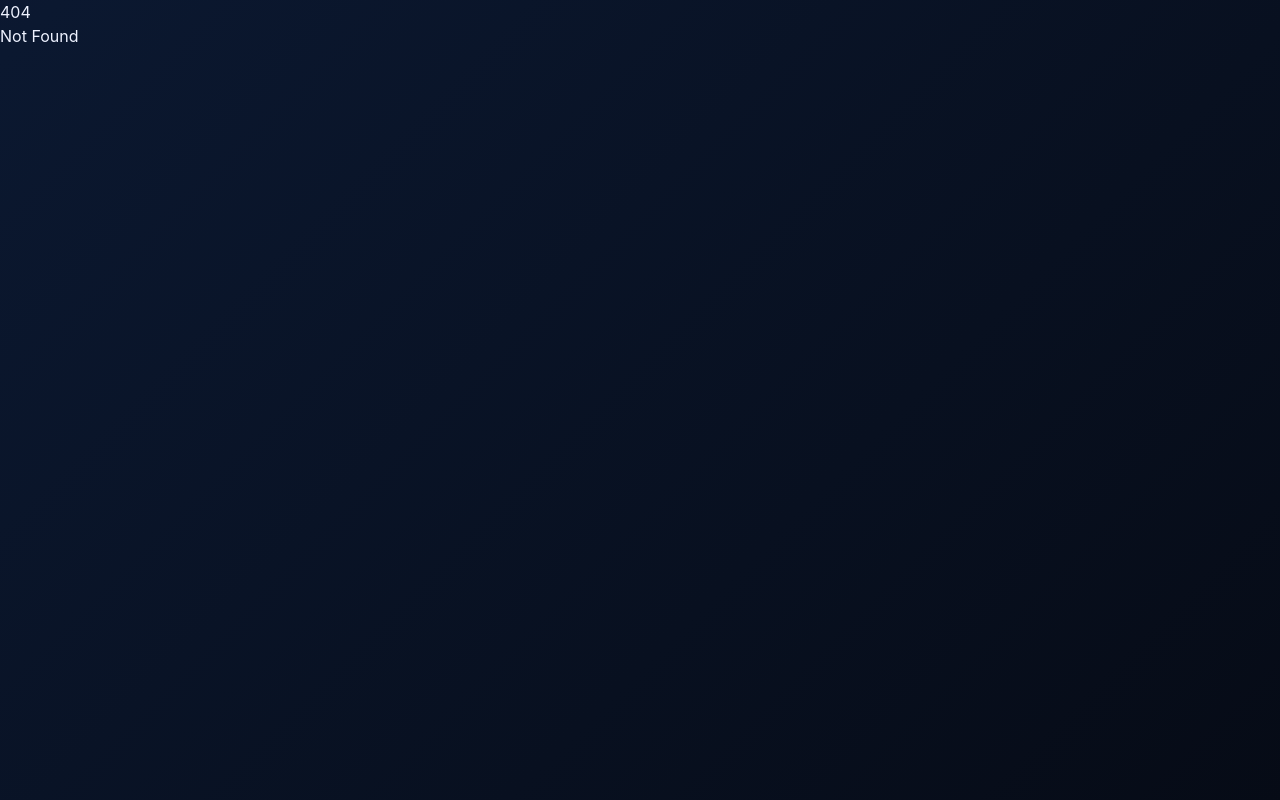
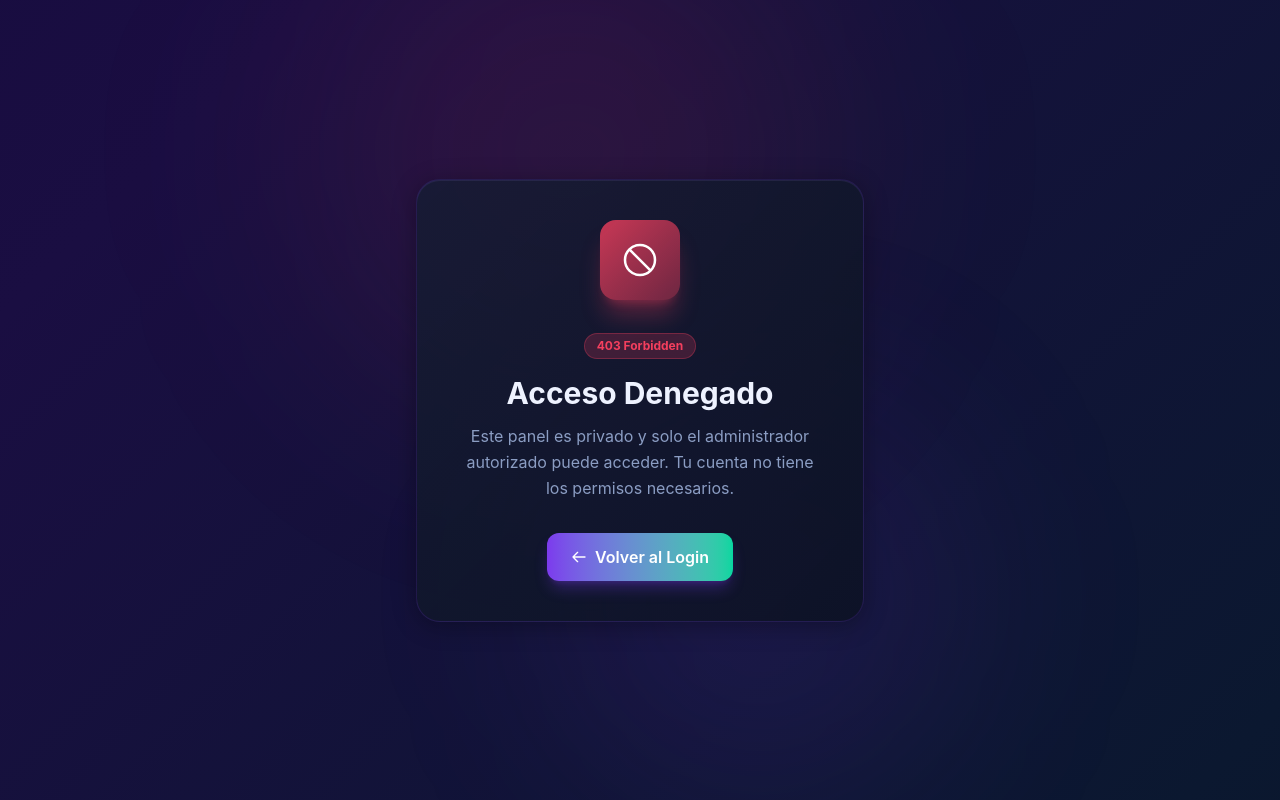
Before and after one commit to KevinKeyssx/PortfolioAdmin-Front, a SvelteKit app: page /forbidden in a window 1280 px wide. Before the commit this address had no page. Built offline with nearby package versions, Linux system fonts and the light colour scheme.

Commit message:
Auth OAtuh login with better-auth & google added

```diff
--- /dev/null
+++ b/src/lib/auth-client.ts
@@ -0,0 +1,10 @@
+import { createAuthClient } from 'better-auth/svelte';
+
+
+export const authClient = createAuthClient();
+
+export const {
+	signIn,
+	signOut,
+	useSession,
+} = authClient;
--- /dev/null
+++ b/src/lib/auth.ts
@@ -0,0 +1,43 @@
+import { betterAuth } from 'better-auth';
+
+import {
+	ADMIN_EMAIL,
+	BETTER_AUTH_SECRET,
+	BETTER_AUTH_URL,
+	GOOGLE_CLIENT_ID,
+	GOOGLE_CLIENT_SECRET,
+} from '$env/static/private';
+
+
+export const auth = betterAuth( {
+	secret          : BETTER_AUTH_SECRET,
+	baseURL         : BETTER_AUTH_URL,
+	socialProviders : {
+		google : {
+			clientId     : GOOGLE_CLIENT_ID,
+			clientSecret : GOOGLE_CLIENT_SECRET,
+		},
+	},
+
+	session : {
+		cookieCache : {
+			enabled : false,
+		},
+		epiresIn : 60 * 60 * 24 * 7,
+	},
+
+	callbacks : {
+		signIn : async ( ctx : { user : { email : string } } ) => {
+			const email = ctx.user?.email ?? '';
+			console.log( 'Intento de signIn. Email:', email, 'Admin email:', ADMIN_EMAIL );
+
+			if ( email !== ADMIN_EMAIL ) {
+				console.log( 'Forbidden: email no coincide' );
+				return false;
+			}
+
+			console.log( 'SignIn exitoso para el admin' );
+			return true;
+		},
+	},
+});
--- /dev/null
+++ b/src/routes/(auth)/forbidden/+page.svelte
@@ -0,0 +1,57 @@
+<svelte:head>
+    <title>Acceso Denegado — Portfolio Admin</title>
+    <meta name="description" content="No tienes permiso para acceder a este panel." />
+</svelte:head>
+
+
+<!-- Decorative background -->
+<div class="fixed inset-0 -z-10 overflow-hidden pointer-events-none">
+    <div class="absolute -top-24 left-1/4 w-[500px] h-[500px] bg-danger/10 rounded-full blur-[120px] animate-float"></div>
+    <div class="absolute bottom-0 right-1/4 w-[400px] h-[400px] bg-primary/10 rounded-full blur-[100px] animate-float" style="animation-delay: 2s;"></div>
+</div>
+
+
+<div class="min-h-screen flex items-center justify-center p-6">
+    <div class="w-full max-w-md text-center animate-scale-in">
+
+        <!-- Card -->
+        <div class="glass rounded-3xl p-10 shadow-2xl shadow-danger/10 ring-1 ring-danger/20">
+
+            <!-- Icon -->
+            <div class="flex justify-center mb-8">
+                <div class="w-20 h-20 rounded-2xl bg-linear-to-br from-danger/80 to-danger/40 flex items-center justify-center shadow-xl shadow-danger/30">
+                    <svg class="w-10 h-10 text-white" fill="none" stroke="currentColor" viewBox="0 0 24 24">
+                        <path stroke-linecap="round" stroke-linejoin="round" stroke-width="1.5" d="M18.364 18.364A9 9 0 005.636 5.636m12.728 12.728A9 9 0 015.636 5.636m12.728 12.728L5.636 5.636" />
+                    </svg>
+                </div>
+            </div>
+
+            <!-- Content -->
+            <div class="mb-8">
+                <span class="inline-block px-3 py-1 text-xs font-bold rounded-full bg-danger/20 text-danger border border-danger/30 mb-4">
+                    403 Forbidden
+                </span>
+
+                <h1 class="text-3xl font-bold text-text mb-3">Acceso Denegado</h1>
+
+                <p class="text-text-muted leading-relaxed">
+                    Este panel es privado y solo el administrador<br />
+                    autorizado puede acceder. Tu cuenta no tiene<br />
+                    los permisos necesarios.
+                </p>
+            </div>
+
+            <!-- Back button -->
+            <a
+                href    = "/login"
+                id      = "btn-back-login"
+                class   = "inline-flex items-center gap-2 px-6 py-3 rounded-xl bg-linear-to-r from-primary to-accent text-white font-semibold shadow-lg shadow-primary/30 hover:shadow-primary/50 hover:scale-105 transition-all duration-300 no-underline"
+            >
+                <svg class="w-4 h-4" fill="none" stroke="currentColor" viewBox="0 0 24 24">
+                    <path stroke-linecap="round" stroke-linejoin="round" stroke-width="2" d="M10 19l-7-7m0 0l7-7m-7 7h18" />
+                </svg>
+                Volver al Login
+            </a>
+        </div>
+    </div>
+</div>
--- /dev/null
+++ b/src/routes/(auth)/login/+page.server.ts
@@ -0,0 +1,20 @@
+import { redirect }				from '@sveltejs/kit';
+import { auth }					from '$lib/auth';
+import type { PageServerLoad }	from './$types';
+
+
+export const load : PageServerLoad = async ( event ) => {
+	let session = null;
+
+	try {
+		session = await auth.api.getSession( { headers : event.request.headers } );
+	} catch ( err ) {
+		// Ignoramos error de sesión corrupta en la carga de la página de login
+	}
+
+	if ( session ) {
+		throw redirect( 302, '/dashboard/about' );
+	}
+
+	return {};
+};
--- /dev/null
+++ b/src/routes/+page.server.ts
@@ -0,0 +1,7 @@
+import { redirect }			from '@sveltejs/kit';
+import type { PageServerLoad }	from './$types';
+
+
+export const load : PageServerLoad = async () => {
+	throw redirect( 302, '/login' );
+};
--- /dev/null
+++ b/src/routes/dashboard/+page.server.ts
@@ -0,0 +1,7 @@
+import { redirect }		from '@sveltejs/kit';
+import type { PageServerLoad }	from './$types';
+
+
+export const load : PageServerLoad = async () => {
+	throw redirect( 302, '/dashboard/about' );
+};
```
